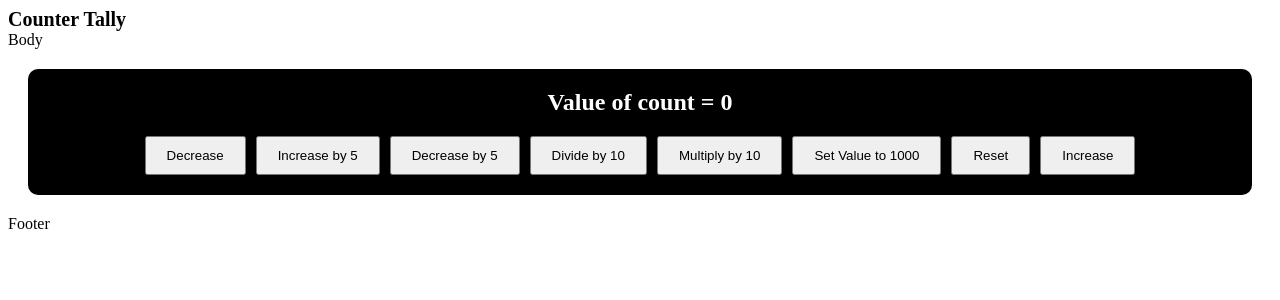
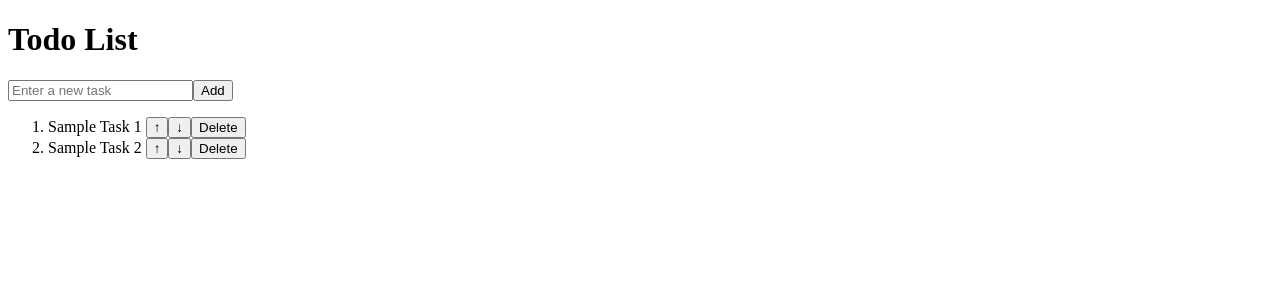
Before and after one commit to koshishthapa517-crypto/INTERN, a React (Vite) app: page / in a window 1280 px wide. Shown: the top 300 px of the page. Built offline with nearby package versions, Linux system fonts and the light colour scheme.

Commit message:
todolist

```diff
--- a/src/App.jsx
+++ b/src/App.jsx
@@ -1,64 +1,10 @@
-import { useState } from "react";
-import Navbar from "./components/navbar";
-import Body from "./components/body";
-import Footer from "./components/Footer";
+import React from 'react'
+import TodoList from './components/TodoList.jsx';
 
-function App() {
-  const DEFVALUE= 0
-  const [count, setCount] = useState(DEFVALUE);
-
-  const handleIncreaseCount = () => {
-    setCount((prev) => prev + 1);
-  };
-
-  const handleDecreaseCount = () => {
-    setCount((prev) => prev - 1);
-  };
-
-  const handleIncreaseByFive = () => {
-    setCount((prev) => prev + 5);
-  };
-
-  const handleDecreaseByFive = () => {
-    setCount((prev) => prev - 5);
-  };
-
-  const handleDivideByTen = () => {
-    setCount((prev) => prev / 10);
-  };
-
-  const handleMultiplyByTen = () => {
-    setCount((prev) => prev * 10);
-  };
-
-  const handleSetValueToThousand = () => {
-    setCount(1000);
-  };
-
-  const handleReset = () => {
-    setCount(DEFVALUE);
-  };
-
+const App = () => {
   return (
-    <>
-      <Navbar />
-      <Body />
-      <div style={{ textAlign: "center", margin: "20px", backgroundColor: "black", color: "white", padding: "20px", borderRadius: "10px" }}>
-        <div style={{ fontSize: "24px", fontWeight: "bold", marginBottom: "20px" }}>Value of count = {count}</div>
-        <div style={{ display: "flex", justifyContent: "center", gap: "10px", flexWrap: "wrap" }}>
-          <button style={{ padding: "10px 20px" }} onClick={handleDecreaseCount}>Decrease</button>
-          <button style={{ padding: "10px 20px" }} onClick={handleIncreaseByFive}>Increase by 5</button>
-          <button style={{ padding: "10px 20px" }} onClick={handleDecreaseByFive}>Decrease by 5</button>
-          <button style={{ padding: "10px 20px" }} onClick={handleDivideByTen}>Divide by 10</button>
-          <button style={{ padding: "10px 20px" }} onClick={handleMultiplyByTen}>Multiply by 10</button>
-          <button style={{ padding: "10px 20px" }} onClick={handleSetValueToThousand}>Set Value to 1000</button>
-          <button style={{ padding: "10px 20px" }} onClick={handleReset}>Reset</button>
-          <button style={{ padding: "10px 20px" }} onClick={handleIncreaseCount}>Increase</button>
-        </div>
-      </div>
-      <Footer />
-    </>
-  );
+    <TodoList />
+  )
 }
 
-export default App;
+export default App
--- /dev/null
+++ b/src/components/TodoList.jsx
@@ -0,0 +1,75 @@
+import React , {useState} from 'react';
+
+function TodoList() {
+
+  const [tasks, setTasks] = useState(["Sample Task 1", "Sample Task 2"]);
+  const [newTask, setNewTask] = useState('');
+
+  function handleInputChange(e) {
+    setNewTask(e.target.value);
+  }
+
+  function handleAddTask() {
+  if (newTask.trim() !== '') { setNewTask ('');
+    setTasks([...tasks, newTask]);}
+
+  }
+
+  function handleDeleteTask(index) {
+    const updatedTasks = tasks.filter((_, i) => i !== index);
+    setTasks (updatedTasks);
+  }
+
+  function moveTaskUp(index) {
+    if (index > 0){
+      const updatedTasks = [...tasks];
+      [updatedTasks[index], updatedTasks[index - 1]] =
+      [updatedTasks[index - 1], updatedTasks[index]];
+      setTasks(updatedTasks);
+    }
+  }
+
+  function moveTaskDown(index) {
+    if (index < tasks.length - 1){
+      const updatedTasks = [...tasks];
+      [updatedTasks[index], updatedTasks[index + 1]] =
+      [updatedTasks[index + 1], updatedTasks[index]];
+      setTasks(updatedTasks);}
+  }
+
+
+
+  return (
+    <div className="todo-list" >
+
+      <h1>Todo List</h1>
+
+      <div>
+        <input
+          type="text"
+          value={newTask}
+          onChange={handleInputChange}
+          placeholder="Enter a new task"
+        />
+        <button
+          onClick={handleAddTask}
+          className='add-button'>Add</button>
+      </div>
+
+      <ol>
+        {tasks.map((task, index) => (
+          <li key={index}>
+           < span className='task-item'>
+            {task} </span>
+            <button onClick={() => moveTaskUp(index)}>↑</button>
+            <button onClick={() => moveTaskDown(index)}>↓</button>
+            <button onClick={() => handleDeleteTask(index)}>Delete</button>
+          </li>
+        ))
+        }
+      </ol>
+
+    </div>
+      )
+}
+export default TodoList;
```
Also changed, not shown: src/components/Child.jsx (added), src/components/Parent.jsx (added).
